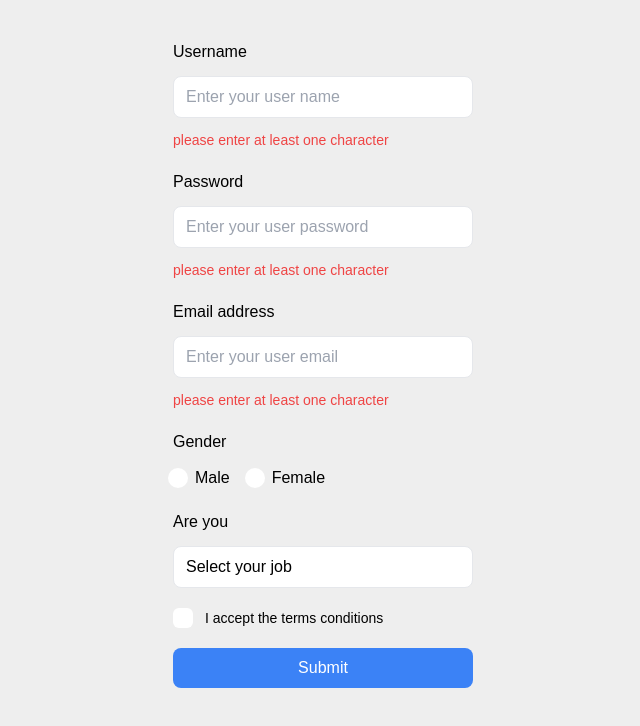
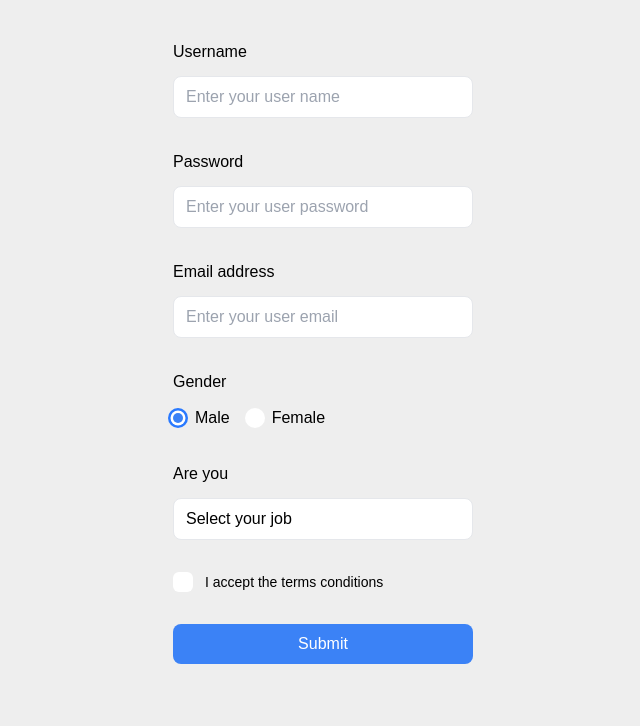
Before and after one commit to tranvandat05032002/react-register-form, a React (Vite) app: page / in a window 1280 px wide. Shown: the top 726 px of the page, without its empty margins (317-957 px from the left). Built offline with nearby package versions, Linux system fonts and the light colour scheme.

Commit message:
React-hook-form validation

```diff
--- a/src/components/checkbox/CheckboxHook.jsx
+++ b/src/components/checkbox/CheckboxHook.jsx
@@ -2,31 +2,37 @@ import React from "react";
 import { useController } from "react-hook-form";
 
 const CheckboxHook = ({ control, text, ...props }) => {
-  console.log(props);
   const { field } = useController({
     control,
     name: props.name,
     defaultValue: false,
   });
+
   return (
     <label className="cursor-pointer custom-checkbox">
-      <input type="checkbox" className="hidden" {...props} {...field} />
+      <input
+        type="checkbox"
+        value={props.value}
+        className="hidden"
+        id={props.name}
+        checked={field.value}
+        {...field}
+      />
       <div className="flex items-center gap-x-3">
-        <div className="flex justify-center items-center transition-all bg-white rounded-md custom-checkbox-square">
+        <div className="flex items-center justify-center w-full h-full transition-all bg-white rounded-md custom-checkbox-square">
           <svg
-            width="12"
-            height="10"
-            viewBox="0 0 12 10"
+            width="16"
+            height="17"
+            viewBox="0 0 16 17"
             fill="none"
             xmlns="http://www.w3.org/2000/svg"
           >
             <path
-              d="M11.7453 1.89733L3.93178 9.71087L0.254822 6.03391L1.17132 5.11741L3.93178 7.87136L10.8288 0.980835L11.7453 1.89733Z"
+              d="M13.7453 4.89733L5.93178 12.7109L2.25482 9.03391L3.17132 8.11741L5.93178 10.8714L12.8288 3.98083L13.7453 4.89733Z"
               fill="white"
             />
           </svg>
         </div>
-
         <label htmlFor={props.name} className="text-sm cursor-pointer">
           {text}
         </label>
--- a/src/components/dropdown/DropdownHook.jsx
+++ b/src/components/dropdown/DropdownHook.jsx
@@ -1,4 +1,4 @@
-import React, { useState } from "react";
+import React, { useEffect, useState } from "react";
 import { useWatch } from "react-hook-form";
 import useClickOutside from "../../hooks/useClickOutside";
 
@@ -9,15 +9,16 @@ const DropdownHook = ({
   data,
   dropdownLabel = "Select your job",
 }) => {
-  console.log(data);
   const { show, setShow, nodeRef } = useClickOutside();
   const dropdownValue = useWatch({
     control,
     name: "job",
     defaultValue: "",
   });
-
   const [label, setLabel] = useState(dropdownLabel);
+  useEffect(() => {
+    if (dropdownValue === "") setLabel(dropdownLabel);
+  }, [dropdownValue]);
 
   const handleClickDropdownItem = (e) => {
     setValue(name, e.target.dataset.value);
--- a/src/components/form/RegisterHook.jsx
+++ b/src/components/form/RegisterHook.jsx
@@ -5,6 +5,8 @@ import CheckboxHook from "../checkbox/CheckboxHook";
 import DropdownHook from "../dropdown/DropdownHook";
 import InputHook from "../input/InputHook";
 import RadioHook from "../radio/RadioHook";
+import * as Yup from "yup";
+import { yupResolver } from "@hookform/resolvers/yup";
 
 // data dropdown
 
@@ -30,20 +32,65 @@ const dropdownData = [
     text: "Constructor",
   },
 ];
+// schemaValidation
+
+const schemaValidation = Yup.object({
+  userName: Yup.string().required("Please enter your user name"),
+  password: Yup.string()
+    .min(8, "Your password must be at least 8 character or greater")
+    .required("Please enter your password")
+    .matches(/^(?=.*[A-Za-z])(?=.*\d)[A-Za-z\d]{8,}$/, {
+      message: "Your password must have least 1 character or 1 number",
+    }),
+  email: Yup.string()
+    .email("Must be valid email address")
+    .required("Please enter your email"),
+  gender: Yup.string().required("Please select your gender"),
+  job: Yup.string()
+    .required("Please select your job")
+    .oneOf(
+      ["teacher", "developer", "doctor", "constructor"],
+      "The job isn't in the selection"
+    ),
+  term: Yup.boolean().required("Please accept the terms and conditions"),
+});
 
 const RegisterHook = () => {
-  //onSubmit
-  const onSubmitHandler = (values) => {
-    console.log(values);
-  };
-
   // useForm
   const {
     handleSubmit,
-    formState: { errors },
+    formState: { errors, isSubmitting, isValid, isSubmitSuccessful },
     control,
     setValue,
-  } = useForm();
+    getValues,
+    reset,
+  } = useForm({
+    // resolver: yupResolver(schemaValidation),
+    mode: "onChange",
+  });
+  console.log(errors);
+  console.log(isSubmitting);
+  //onSubmit
+  const onSubmitHandler = (values) => {
+    if (!isValid) return;
+
+    return new Promise((resolver) => {
+      setTimeout(() => {
+        resolver();
+        reset({
+          userName: "",
+          email: "",
+          password: "",
+          gender: "",
+          job: "",
+          term: false,
+        });
+        alert(JSON.stringify(values));
+      }, 2000);
+      console.log(values);
+    });
+  };
+
   return (
     <form
       onSubmit={handleSubmit(onSubmitHandler)}
@@ -56,15 +103,16 @@ const RegisterHook = () => {
           Username
         </label>
         <InputHook
-          name="useName"
+          name="userName"
           placeholder="Enter your user name"
           id="userName"
           control={control}
           type="text"
         ></InputHook>
-        <p className="text-red-500 text-sm">
-          please enter at least one character
-        </p>
+        {/* {errors.useName && (
+          <p className="text-red-500 text-sm">{errors.useName.message}</p>
+        )} */}
+        <p className="text-red-500 text-sm">{errors?.userName?.message}</p>
       </div>
 
       {/* password */}
@@ -79,9 +127,7 @@ const RegisterHook = () => {
           control={control}
           type="text"
         ></InputHook>
-        <p className="text-red-500 text-sm">
-          please enter at least one character
-        </p>
+        <p className="text-red-500 text-sm">{errors?.password?.message}</p>
       </div>
       {/* email address */}
       <div className="flex flex-col gap-3 mb-5">
@@ -95,27 +141,31 @@ const RegisterHook = () => {
           control={control}
           type="text"
         ></InputHook>
-        <p className="text-red-500 text-sm">
-          please enter at least one character
-        </p>
+        <p className="text-red-500 text-sm">{errors?.email?.message}</p>
       </div>
       {/* gender radio */}
       <div className="flex flex-col gap-3 mb-5">
         <label className="cursor-pointer">Gender</label>
         <div className="flex items-center gap-5">
           <div className="flex items-center gap-x-3">
-            <RadioHook name="gender" control={control} value="male"></RadioHook>
+            <RadioHook
+              name="gender"
+              control={control}
+              value="male"
+              defaultChecked={true}
+            ></RadioHook>
             <span>Male</span>
           </div>
           <div className="flex items-center gap-x-3">
             <RadioHook
               name="gender"
               control={control}
-              value="Female"
+              value="female"
             ></RadioHook>
             <span>Female</span>
           </div>
         </div>
+        <p className="text-red-500 text-sm">{errors?.gender?.message}</p>
       </div>
 
       {/* DropDown */}
@@ -124,27 +174,39 @@ const RegisterHook = () => {
         <DropdownHook
           control={control}
           name="job"
-          dropdownLabel="Select your job"
+          dropdownLabel={
+            isSubmitSuccessful ? "Select your job" : "Select your job"
+          }
           setValue={setValue}
           data={dropdownData}
         ></DropdownHook>
+
+        <p className="text-red-500 text-sm">{errors?.job?.message}</p>
       </div>
 
       {/* CheckboxHook */}
       <div className="flex flex-col gap-3">
         <CheckboxHook
+          control={control}
           name="term"
           text="I accept the terms conditions"
-          control={control}
         ></CheckboxHook>
+        <p className="text-red-500 text-sm">{errors?.term?.message}</p>
       </div>
 
       {/* button */}
       <button
         type="submit"
-        className="w-full py-2 rounded-lg text-white font-thin mt-5 bg-blue-500"
+        className={`w-full py-2 rounded-lg text-white font-thin mt-5 bg-blue-500 ${
+          isSubmitting ? "opacity-50" : ""
+        }`}
+        disabled={isSubmitting}
       >
-        Submit
+        {isSubmitting ? (
+          <div className="w-5 h-5 mx-auto border-2 border-t-2 border-white rounded-full border-t-transparent animate-spin transition-all"></div>
+        ) : (
+          "Submit"
+        )}
       </button>
     </form>
   );
--- a/src/components/radio/RadioHook.jsx
+++ b/src/components/radio/RadioHook.jsx
@@ -2,14 +2,22 @@ import React from "react";
 import { useController } from "react-hook-form";
 
 const RadioHook = ({ control, ...props }) => {
+  console.log(props);
   const { field } = useController({
     control,
     name: props.name,
-    defaultValue: props.value,
+    defaultValue: "",
   });
   return (
     <label className="cursor-pointer custom-radio">
-      <input type="radio" className="hidden" {...field} {...props} />
+      <input
+        type="radio"
+        className="hidden"
+        id={props.value}
+        {...field}
+        value={props.value}
+        defaultChecked={props.defaultChecked}
+      />
 
       <div className="w-ful h-full bg-white rounded-full"></div>
     </label>
--- a/src/main.jsx
+++ b/src/main.jsx
@@ -4,7 +4,7 @@ import App from "./App";
 import "./index.scss";
 
 ReactDOM.createRoot(document.getElementById("root")).render(
-  <React.StrictMode>
+  <React.Fragment>
     <App />
-  </React.StrictMode>
+  </React.Fragment>
 );
```
